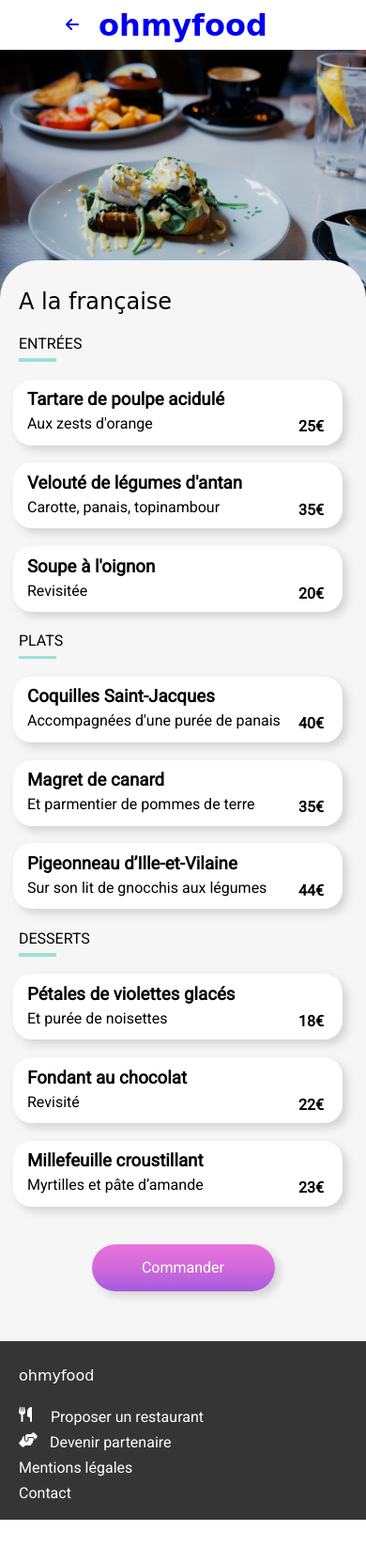
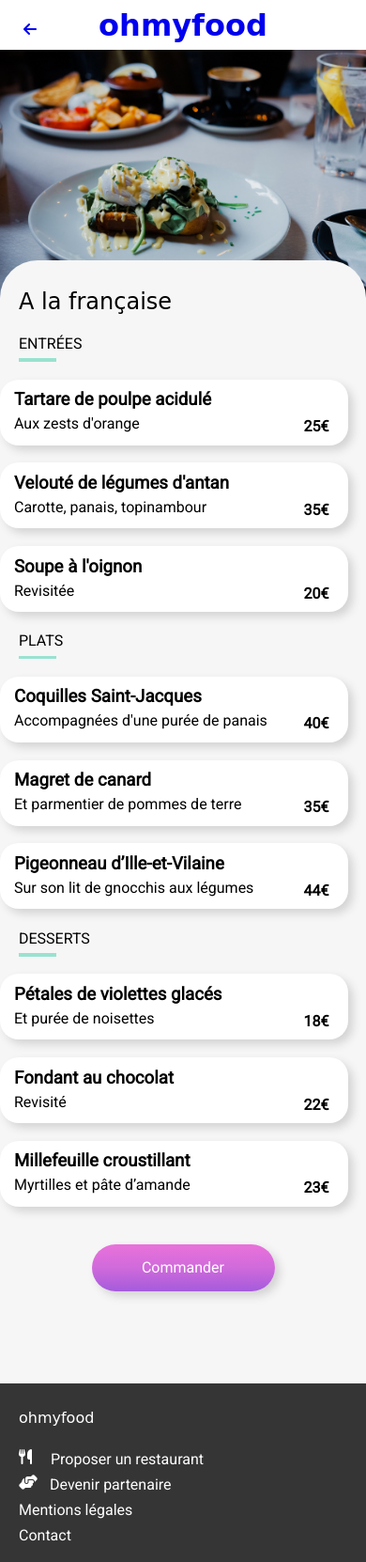
Before and after one commit to FlorentS19/SauvageFlorent_3_25012021, a plain HTML site: page alafrançaise.html in a window 390 px wide. Shown: the whole page at 94% size. Before the commit the page ends 1617 px from the top, so only its background shows below. Drawn offline with Linux system fonts and the light colour scheme; a web font is replaced by a local one.

Commit message:
Intégration des versions en tablette et bureau

```diff
--- a/alafrançaise.html
+++ b/alafrançaise.html
@@ -16,7 +16,7 @@
         <header>
             <div class="flex_center">
                 <a href="index.html">
-                    <i class="fas fa-arrow-left return"></i>
+                    <i id="return"class="fas fa-arrow-left return"></i>
                 </a>
                 <a href="index.html">
                 <h1 class="no_margin police_title">ohmyfood</h1>
@@ -26,9 +26,11 @@
         <img src="images/restaurants/toa-heftiba-DQKerTsQwi0-unsplash.jpg">
         <section class="background_color_white_grey">
             <h2>A la française</h2>
-            <div>
+            <div id="flex_center">
+                <div class="card">
                     <h4 class="title_menu">ENTRÉES</h4>
                     <hr id="line">
+                    <div class="center">
                         <div class="menu">
                             <div class="menu_info">
                                 <div class="menu_text">
@@ -66,9 +68,11 @@
                             </div>
                         </div>
                     </div>
-            <div>
+                </div>
+                <div class="card">
                     <h4 class="title_menu">PLATS</h4>
                     <hr id="line">
+                    <div class="center">
                         <div class="menu">
                             <div class="menu_info">
                                 <div class="menu_text">
@@ -106,9 +110,11 @@
                             </div>
                         </div>
                     </div>
-            <div>
+                </div>
+                <div class="card">
                     <h4 class="title_menu">DESSERTS</h4>
                     <hr id="line">
+                    <div class="center">
                         <div class="menu">
                             <div class="menu_info">
                                 <div class="menu_text">
@@ -146,6 +152,8 @@
                             </div>
                         </div>
                     </div>
+                </div>
+            </div>
             <div class="commander text">Commander</div>
         </section>
         <footer class="pad_footer">
--- a/css/stylesheet1.css
+++ b/css/stylesheet1.css
@@ -1,7 +1,6 @@
 .flex_center{
     display: flex;
     justify-content: center;
-    align-items: center;
 }
 .flex{display: flex;
     align-items: center;
@@ -21,16 +20,16 @@ img{width: 100%; height: 275px; object-fit: cover;}
 h1, h2, h4{font-family: 'Shrikhand', cursive;}
 h3, p{white-space: nowrap; text-overflow: ellipsis; overflow: hidden;}
 .police_title{padding: 7.5px 0 7.5px 0;}
-.return{margin-left: -35px;}
+.return{margin-left: -35px; position: absolute; left: 60px; margin-top: 23px;}
 .title_menu{padding-left: 20px; font-weight: 400; font-family: 'Roboto'}
-.menu{display: flex; justify-content: space-between; align-items: center; width: 90%; height: 70px;
-    background-color: white; border-radius: 20px; margin: 18.75px 0px 0px 14px;
+.menu{display: flex; justify-content: space-between; align-items: center; width: 95%; height: 70px;
+    background-color: white; border-radius: 20px; margin-top: 18.75px;
     box-shadow: 5px 5px 10px 0 lightgrey; cursor: pointer;}
 .menu_info{display: flex; justify-content: space-between; width: 100%; overflow: hidden;}
 .menu_text{padding-left: 15px; width: 100%; overflow: hidden;}
 .tarif{margin-top: 30px; padding-right: 20px; font-weight: bold;}
 .no_margin{margin: 0;}
-.background_color_white_grey{height: 1150px; background-color: #f6f6f6; border-radius: 40px 40px 0 0;
+.background_color_white_grey{height: 1195px; background-color: #f6f6f6; border-radius: 40px 40px 0 0;
     position: relative; margin-top: -75px;}
 .commander{border-radius: 26px;  background: linear-gradient(to bottom, #E972DA 0%, #D06ADB 50%,
     #A45BDC 100%); height: 50px; width: 50%; display: flex; align-items: center; justify-content: center;
@@ -49,3 +48,20 @@ h3, p{white-space: nowrap; text-overflow: ellipsis; overflow: hidden;}
 .menu .check .check_icon{color: white; transform: rotate(360deg); transition: 0.4s ease-in-out;}
 .menu:hover .check{opacity: 100%; width: 50px; height: 100%;}
 .menu:hover .check_icon{transform: rotate(0deg)}
+
+@media screen and (max-width: 809px) and (min-width: 415px){
+    #flex_center{display: flex; justify-content: center; flex-direction: column;}
+    #return{position: absolute; left: 60px; margin-top: 23px; font-size: larger;}
+    .card{justify-content: center;}
+    .center{display: flex; flex-direction: column; align-items: center;}
+    .pad_footer{display: flex; flex-direction: column; align-items: center;}
+}
+
+@media screen and (max-width: 1224px) and (min-width: 810px){
+    #flex_center{display: flex; justify-content: center; align-items: unset; flex-wrap: wrap;}
+    #return{position: absolute; left: 60px; margin-top: 23px; font-size: larger;}
+    .background_color_white_grey{height: 629px;}
+    .card{width: 33%;}
+    .pad_footer{display: flex; flex-direction: column; align-items: center;}
+    .commander{margin: 80px 0 0 25%;}
+}
```
Lines whose indentation alone changed are shown as unchanged.
